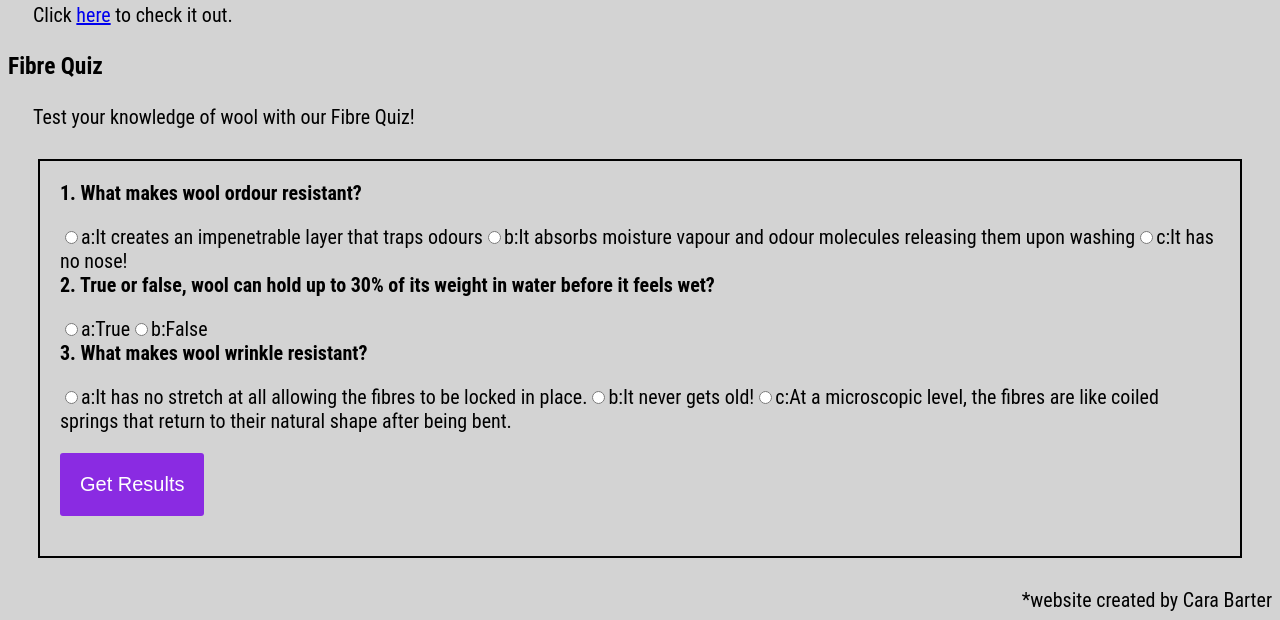
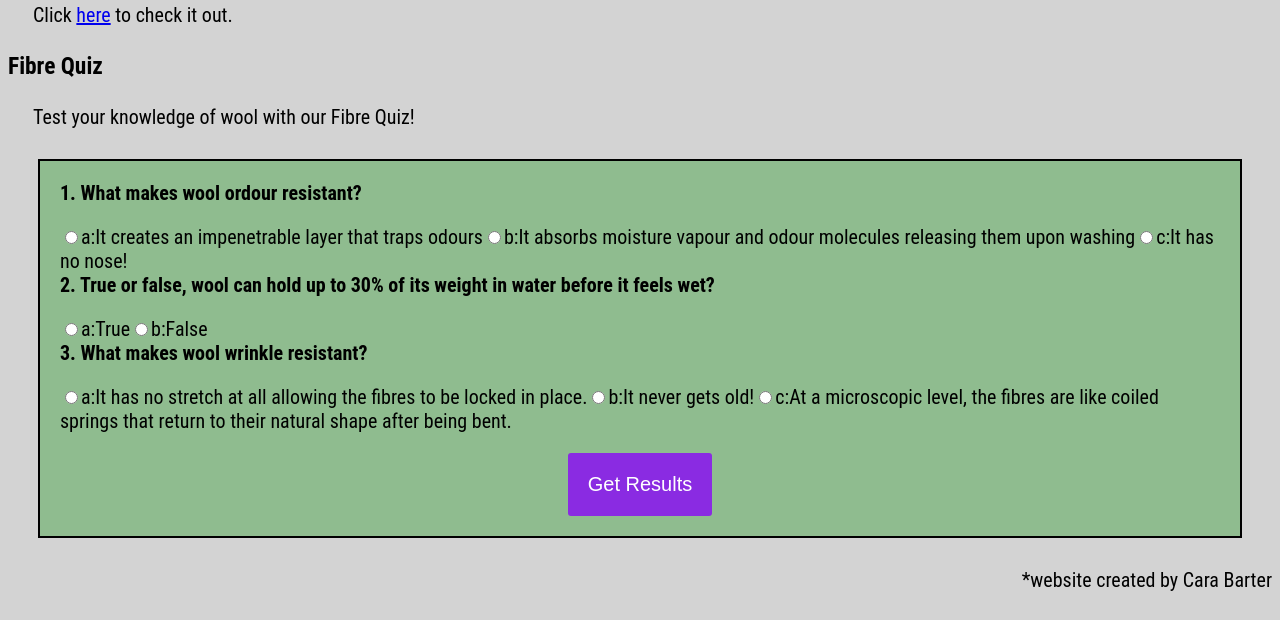
Before and after one commit to Cara-Barter/SpiritSongWebsite, a plain HTML site: page shop.html in a window 1280 px wide. Shown: the part 351-971 px from the top of the page. Drawn offline with Linux system fonts and the light colour scheme.

Commit message:
Update styles.css

```diff
--- a/styles.css
+++ b/styles.css
@@ -202,6 +202,7 @@ footer {
   border: 2px solid black;
   margin: 30px;
   padding: 20px;
+  background-color: darkseagreen;
 }
 
 .question {
@@ -222,8 +223,10 @@ footer {
   padding: 20px;
   cursor: pointer;
   margin-bottom: 20px;
+  margin: auto;
+
 }
 
 #submit:hover {
-  background-color: bisque;
+  background-color: darkslateblue;
 }
```
